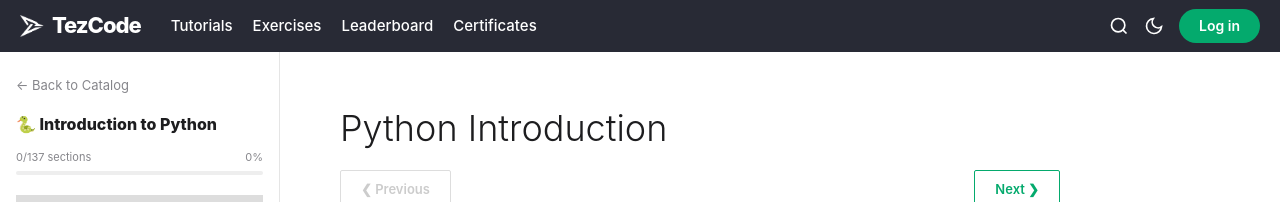
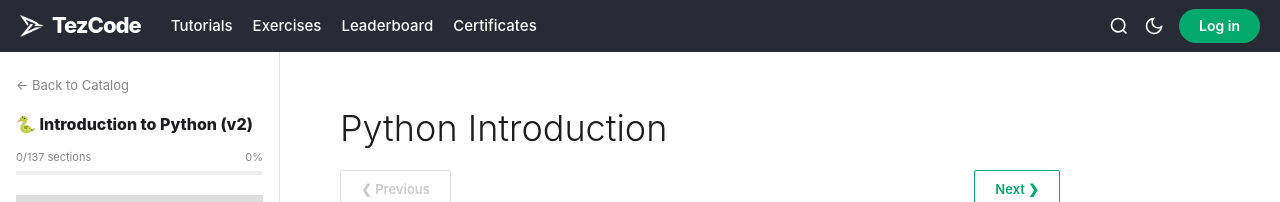
Before and after one commit to nurovvv/TezCode-Website, a React (Vite) app in the folder client/: page /TezCode-Website/course/1 in a window 1280 px wide. Shown: the top 202 px of the page. Built offline with nearby package versions, Linux system fonts and the light colour scheme; no server answers.

Commit message:
Add v2 marker and verify structure

```diff
--- a/client/src/pages/CourseReaderPage.jsx
+++ b/client/src/pages/CourseReaderPage.jsx
@@ -2958,7 +2958,7 @@ export default function CourseReaderPage() {
                             <button onClick={() => navigate('/catalog')} style={{ background: 'none', border: 'none', cursor: 'pointer', fontSize: '13px', color: '#86868b', fontFamily: 'inherit', marginBottom: '16px' }}>
                                 ← Back to Catalog
                             </button>
-                            <h2 style={{ fontSize: '16px', fontWeight: 800, color: '#1d1d1f', margin: '0 0 4px' }}>🐍 {COURSE.title}</h2>
+                            <h2 style={{ fontSize: '16px', fontWeight: 800, color: '#1d1d1f', margin: '0 0 4px' }}>🐍 {COURSE.title} (v2)</h2>
 
                             {/* Progress */}
                             <div style={{ margin: '12px 0 20px' }}>
```
